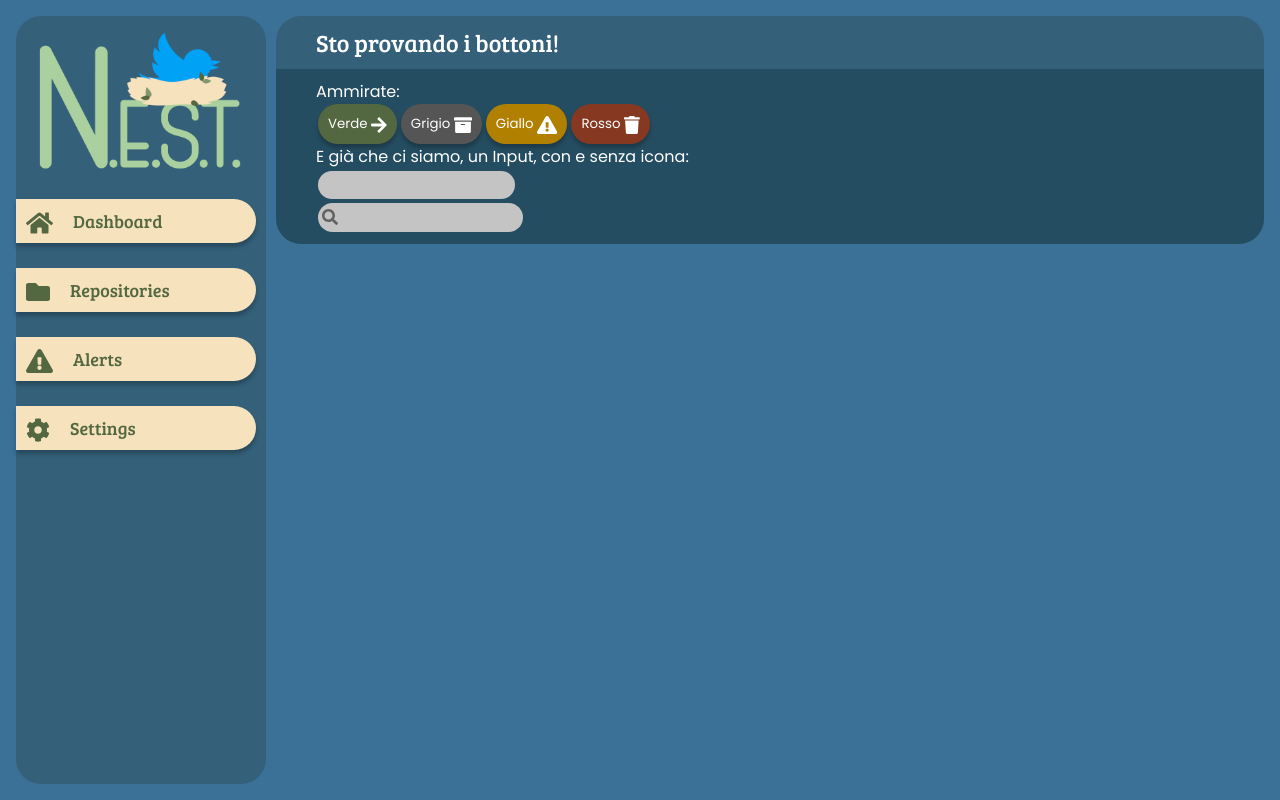
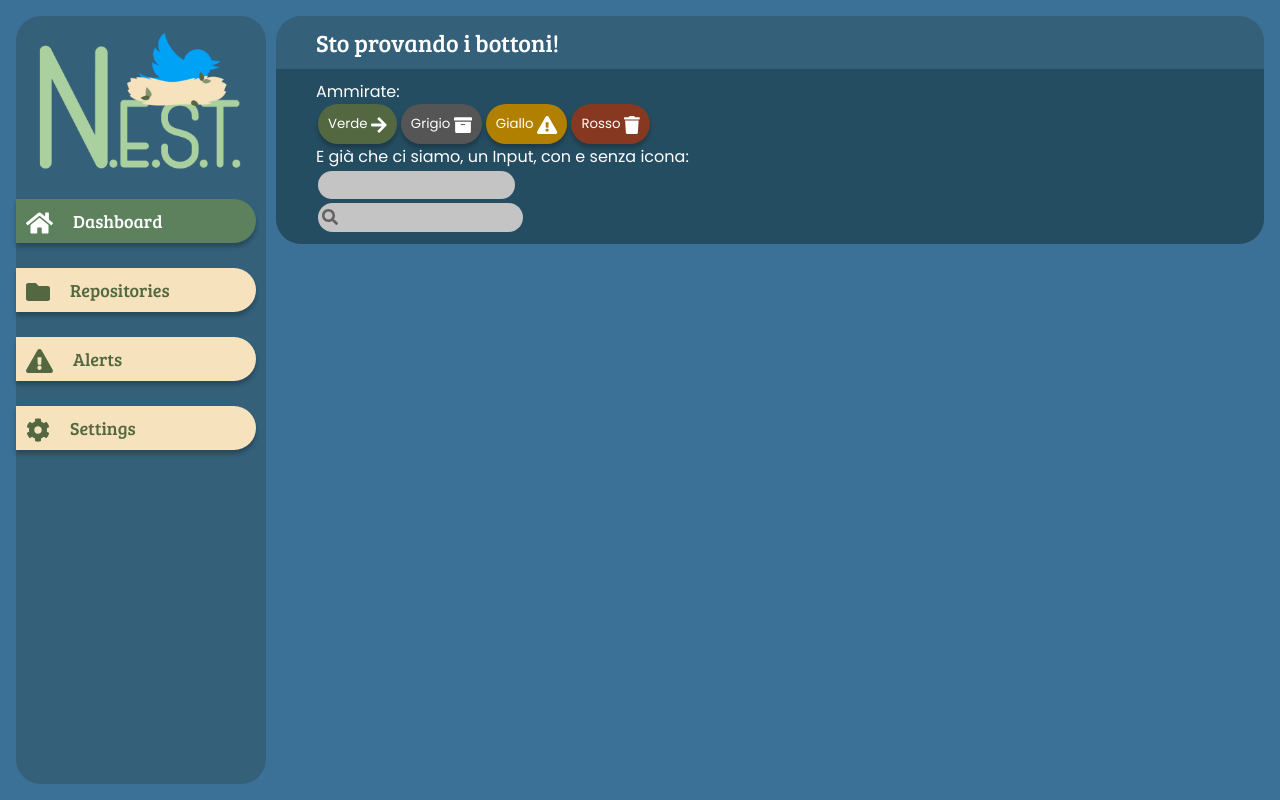
Before and after one commit to pds-nest/2021-g2-nest, a React (Create React App) app in the folder code/frontend/: page / in a window 1280 px wide. Built offline with nearby package versions, Linux system fonts and the light colour scheme.

Commit message:
🔮 Add interactivity to sidebar buttons

```diff
--- a/code/frontend/src/App.js
+++ b/code/frontend/src/App.js
@@ -8,6 +8,7 @@ import Input from "./components/Input"
 import InputWithIcon from "./components/InputWithIcon"
 import Layout from "./components/Layout"
 import ContextTheme from "./contexts/ContextTheme"
+import { BrowserRouter } from "react-router-dom"
 
 
 export default function App() {
@@ -15,6 +16,8 @@ export default function App() {
 
     return (
         <ContextTheme.Provider value={theme}>
+        <BrowserRouter>
+
             <div className={classNames(Style.App, theme)}>
                 <Layout>
                     <BoxWithHeader
@@ -40,6 +43,8 @@ export default function App() {
                     </BoxWithHeader>
                 </Layout>
             </div>
+
+        </BrowserRouter>
         </ContextTheme.Provider>
     )
 }
--- a/code/frontend/src/components/ButtonSidebar.js
+++ b/code/frontend/src/components/ButtonSidebar.js
@@ -2,15 +2,29 @@ import React from "react"
 import Style from "./ButtonSidebar.module.css"
 import classNames from "classnames"
 import make_icon from "../utils/make_icon"
+import { Link } from "react-router-dom"
+import { useRouteMatch } from "react-router"
 
 
-export default function ButtonSidebar({ icon, children, className, ...props }) {
+export default function ButtonSidebar({ icon, children, to, className, ...props }) {
+    const match = useRouteMatch({
+        path: to,
+        strict: true,
+        exact: true,
+    });
+
+    if(match) {
+        className = classNames(Style.Active, className)
+    }
+
     return (
-        <button className={classNames(Style.ButtonSidebar, className)} {...props}>
-            {make_icon(icon, Style.ButtonIcon)}
-            <div className={Style.ButtonText}>
-                {children}
+        <Link to={to} className={Style.ButtonLink}>
+            <div className={classNames(Style.ButtonSidebar, className)} {...props}>
+                {make_icon(icon, Style.ButtonIcon)}
+                <div className={Style.ButtonText}>
+                    {children}
+                </div>
             </div>
-        </button>
+        </Link>
     )
 }
--- a/code/frontend/src/components/ButtonSidebar.module.css
+++ b/code/frontend/src/components/ButtonSidebar.module.css
@@ -1,3 +1,7 @@
+.ButtonLink {
+    text-decoration: none;
+}
+
 .ButtonSidebar {
     font-family: var(--font-title);
 
--- a/code/frontend/src/components/Sidebar.js
+++ b/code/frontend/src/components/Sidebar.js
@@ -11,10 +11,10 @@ export default function Sidebar({ children, className, ...props }) {
         <div className={classNames(Style.Sidebar, className)} {...props}>
             {/* TODO: Aggiungere il logo qui! */}
             <Logo/>
-            <ButtonSidebar icon={faHome}>Dashboard</ButtonSidebar>
-            <ButtonSidebar icon={faFolder}>Repositories</ButtonSidebar>
-            <ButtonSidebar icon={faExclamationTriangle}>Alerts</ButtonSidebar>
-            <ButtonSidebar icon={faCog}>Settings</ButtonSidebar>
+            <ButtonSidebar to={"/"} icon={faHome}>Dashboard</ButtonSidebar>
+            <ButtonSidebar to={"/repositories"} icon={faFolder}>Repositories</ButtonSidebar>
+            <ButtonSidebar to={"/alerts"} icon={faExclamationTriangle}>Alerts</ButtonSidebar>
+            <ButtonSidebar to={"/settings"} icon={faCog}>Settings</ButtonSidebar>
             {children}
         </div>
     )
```
